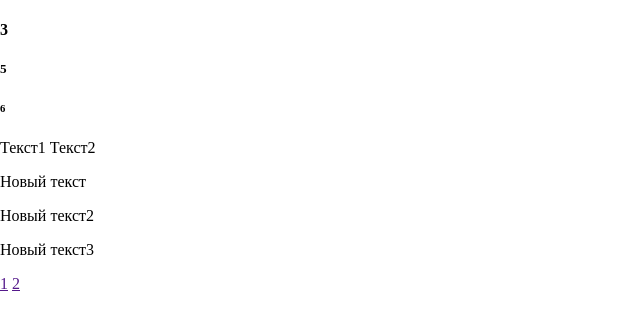
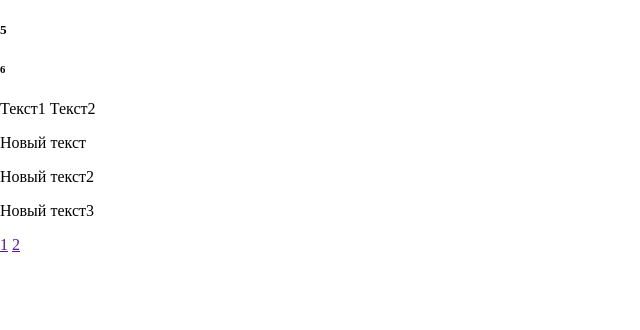
Before and after one commit to Ichetov/test, a plain HTML site: page index.html in a window 1280 px wide. Shown: the whole page, without its empty margins (0-640 px from the left). Drawn offline with Linux system fonts and the light colour scheme.

Commit message:
change 3,4

```diff
--- a/index.html
+++ b/index.html
@@ -12,7 +12,6 @@
   <header class="header"></header>
 
 
-    <h4>3</h4>
     <h5>5</h5>
     <h6>6</h6>
 
```
